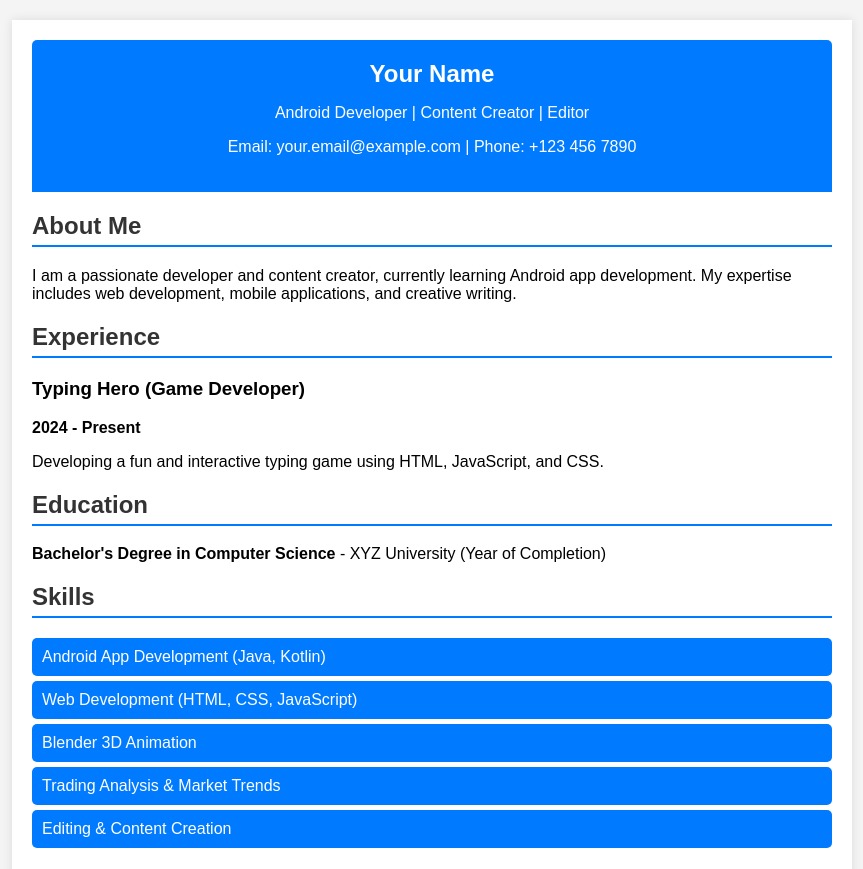
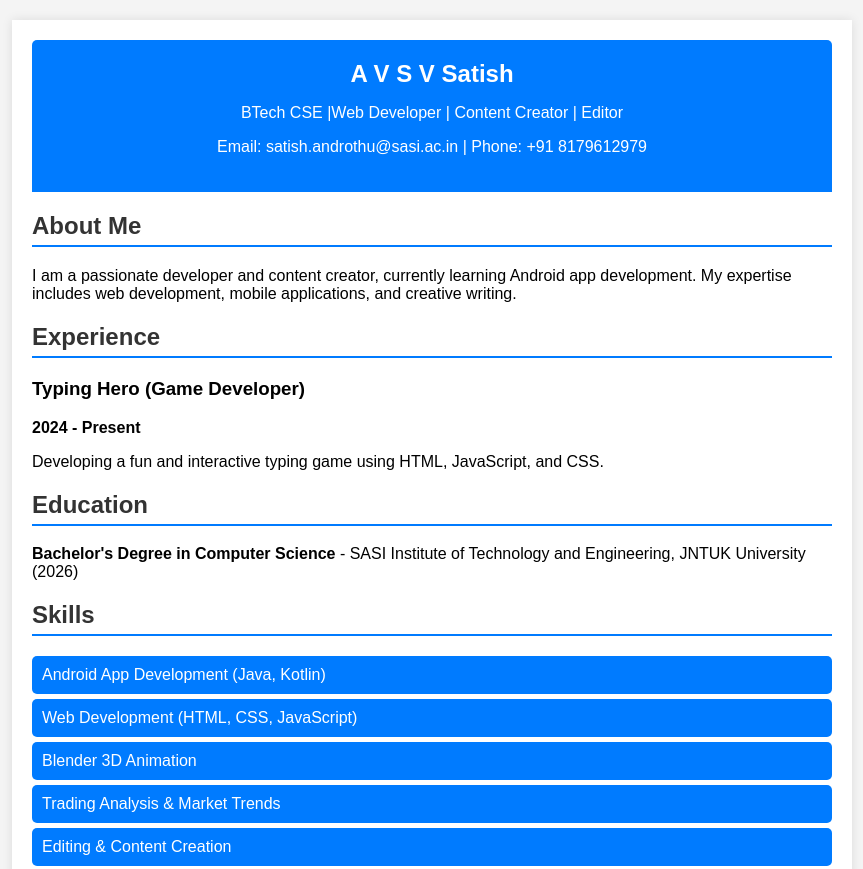
Before and after one commit to avsv4480/avsv4480.github.io, a plain HTML site: page index.html in a window 1280 px wide. Shown: the top 869 px of the page, without its empty margins (208-1071 px from the left). Drawn offline with Linux system fonts and the light colour scheme.

Commit message:
Update index.html

```diff
--- a/index.html
+++ b/index.html
@@ -10,9 +10,9 @@
 
     <div class="container">
         <header>
-            <h1>Your Name</h1>
-            <p>Android Developer | Content Creator | Editor</p>
-            <p>Email: your.email@example.com | Phone: +123 456 7890</p>
+            <h1>A V S V Satish</h1>
+            <p>BTech CSE |Web Developer | Content Creator | Editor</p>
+            <p>Email: satish.androthu@sasi.ac.in | Phone: +91 8179612979</p>
         </header>
 
         <section class="about">
@@ -31,7 +31,7 @@
 
         <section class="education">
             <h2>Education</h2>
-            <p><strong>Bachelor's Degree in Computer Science</strong> - XYZ University (Year of Completion)</p>
+            <p><strong>Bachelor's Degree in Computer Science</strong> - SASI Institute of Technology and Engineering, JNTUK University (2026)</p>
         </section>
 
         <section class="skills">
```
